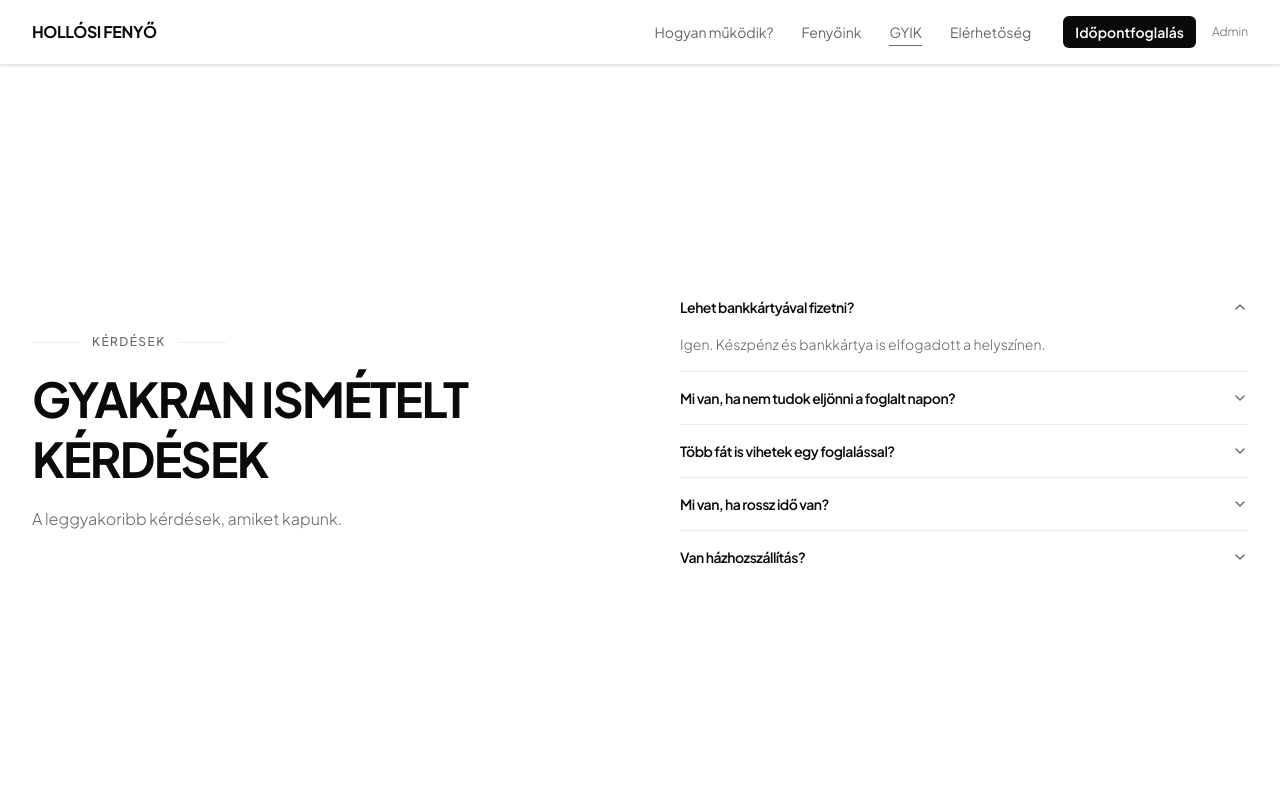
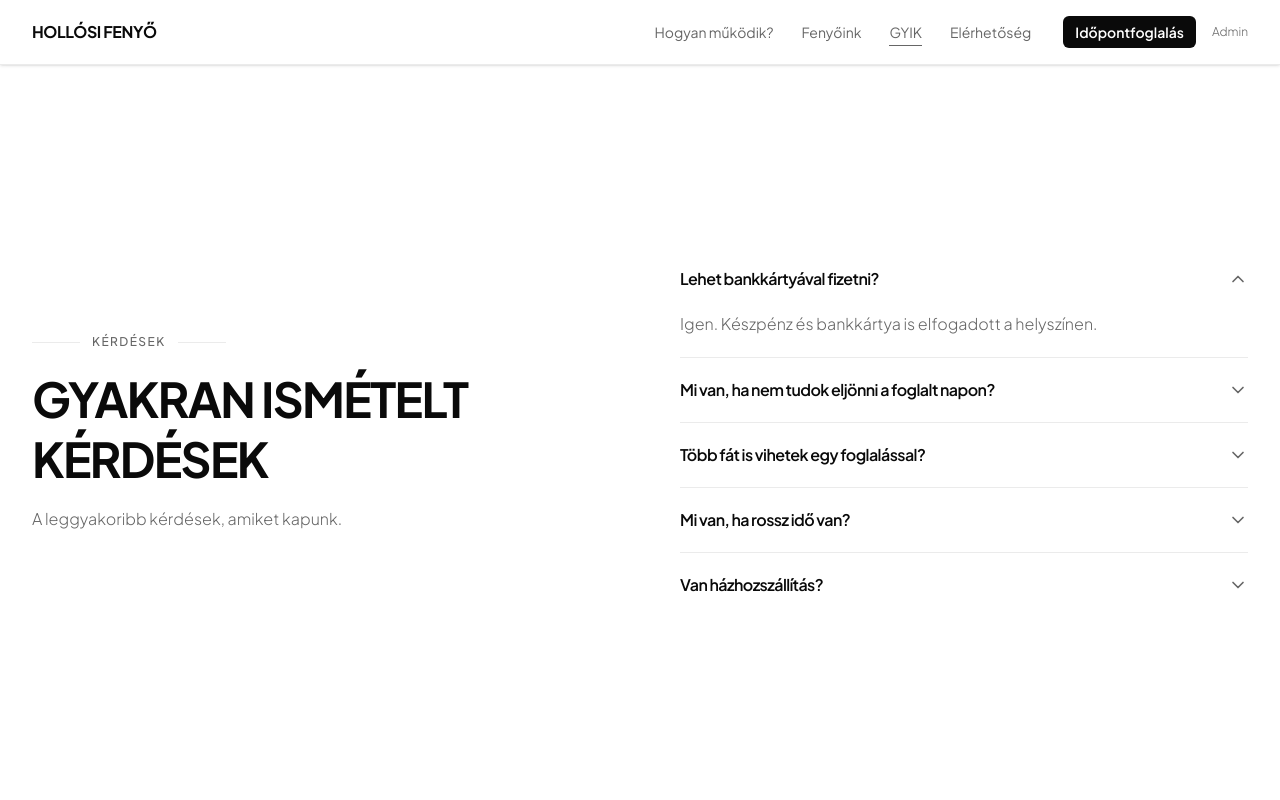
Before and after one commit to htomi0928/v0-christmas-tree-farm-app, a Next.js app: page /faq in a window 1280 px wide. Both pictures are taken after a click on the button "Lehet bankkártyával fizetni?". Shown: the top 800 px of the page. Built offline with nearby package versions, Linux system fonts and the light colour scheme.

Commit message:
design: FAQ — larger accordion text and padding

```diff
--- a/app/faq/page.tsx
+++ b/app/faq/page.tsx
@@ -33,15 +33,15 @@ function FAQItem({ question, answer }: { question: string; answer: string }) {
     <div className="border-b border-border last:border-b-0">
       <button
         onClick={() => setIsOpen(!isOpen)}
-        className="w-full py-4 flex items-start justify-between text-left hover:text-foreground/80 transition-colors"
+        className="w-full py-5 flex items-start justify-between text-left hover:text-foreground/80 transition-colors"
       >
-        <h3 className="font-semibold text-foreground pr-4 tracking-tight text-sm">{question}</h3>
+        <h3 className="font-semibold text-foreground pr-4 tracking-tight text-base">{question}</h3>
         <ChevronDown
-          className={`h-4 w-4 text-muted-foreground flex-shrink-0 mt-0.5 transition-transform duration-200 ${isOpen ? "rotate-180" : ""}`}
+          className={`h-5 w-5 text-muted-foreground flex-shrink-0 mt-0.5 transition-transform duration-200 ${isOpen ? "rotate-180" : ""}`}
         />
       </button>
       {isOpen && (
-        <p className="pb-4 text-sm text-muted-foreground font-light leading-relaxed">{answer}</p>
+        <p className="pb-5 text-base text-muted-foreground font-light leading-relaxed">{answer}</p>
       )}
     </div>
   )
```
